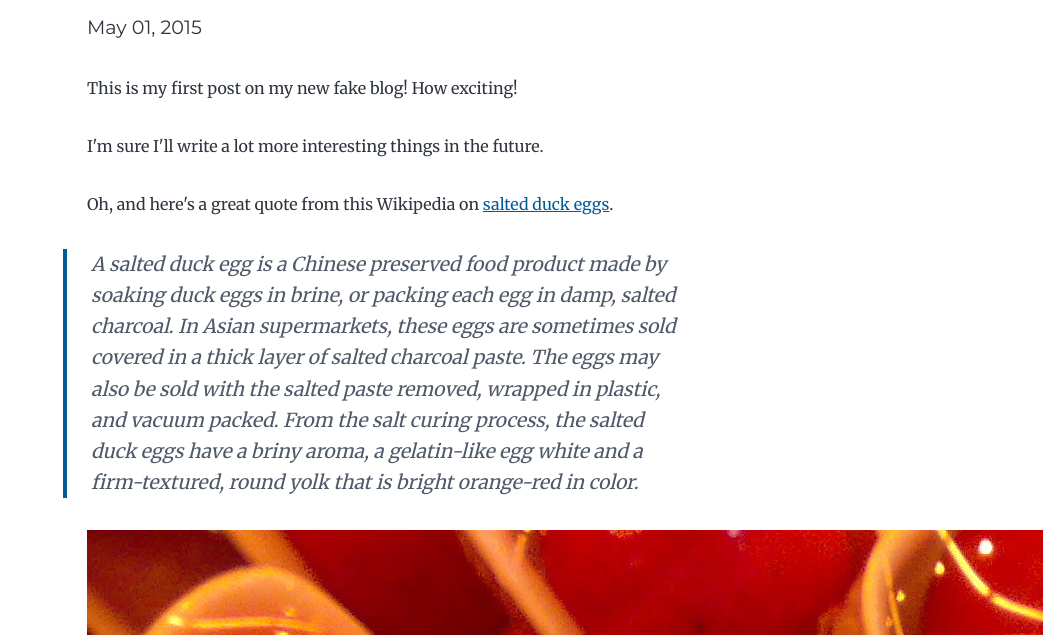
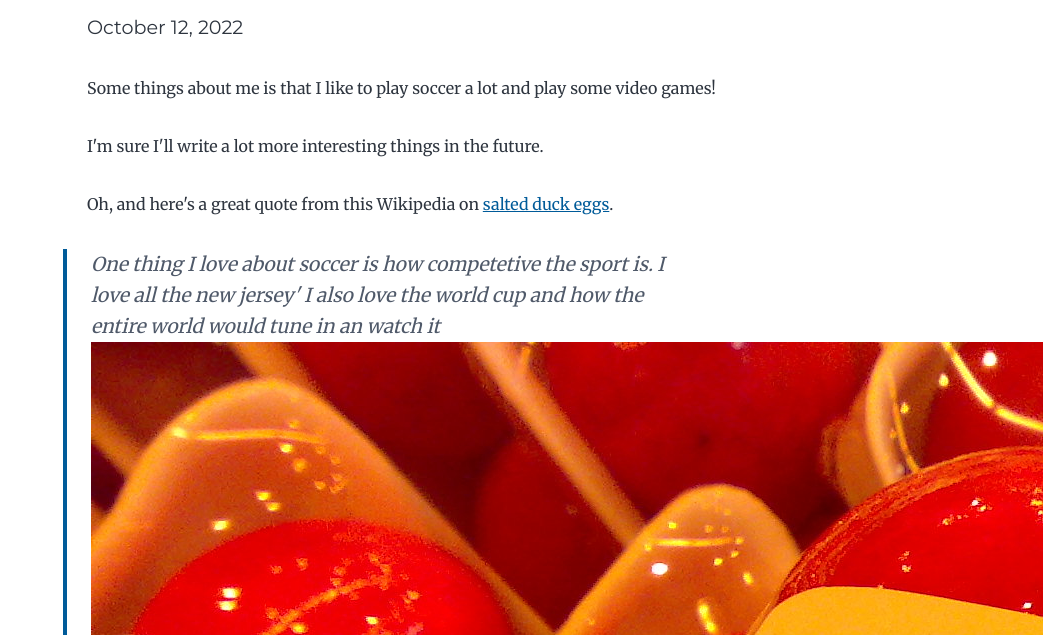
Before and after one commit to jdraths/class-notes-2, a Gatsby site in the folder class-notes/: page /hello-world/ in a window 1280 px wide. Shown: the part 165-800 px from the top of the page, without its empty margins (237-1280 px from the left). Built offline with nearby package versions, Linux system fonts and the light colour scheme; Gatsby itself is replaced by a stand-in of ours; some packages are replaced by stand-ins of ours.

Commit message:
Update index.md

```diff
--- a/class-notes/content/blog/hello-world/index.md
+++ b/class-notes/content/blog/hello-world/index.md
@@ -1,24 +1,18 @@
 ---
 title: Hi
-date: "2015-05-01T22:12:03.284Z"
-description: "Hello World"
+date: "October 12 2022"
+description: "Hi this is my very first blog so I hope you enjoy it"
 ---
 
-This is my first post on my new fake blog! How exciting!
+Some things about me is that I like to play soccer a lot and play some video games!
 
 I'm sure I'll write a lot more interesting things in the future.
 
 Oh, and here's a great quote from this Wikipedia on
 [salted duck eggs](https://en.wikipedia.org/wiki/Salted_duck_egg).
 
-> A salted duck egg is a Chinese preserved food product made by soaking duck
-> eggs in brine, or packing each egg in damp, salted charcoal. In Asian
-> supermarkets, these eggs are sometimes sold covered in a thick layer of salted
-> charcoal paste. The eggs may also be sold with the salted paste removed,
-> wrapped in plastic, and vacuum packed. From the salt curing process, the
-> salted duck eggs have a briny aroma, a gelatin-like egg white and a
-> firm-textured, round yolk that is bright orange-red in color.
-
+> One thing I love about soccer is how competetive the sport is. I love all the new jersey'
+>I also love the world cup and how the entire world would tune in an watch it
 ![Chinese Salty Egg](./salty_egg.jpg)
 
 You can also write code blocks here!
```
